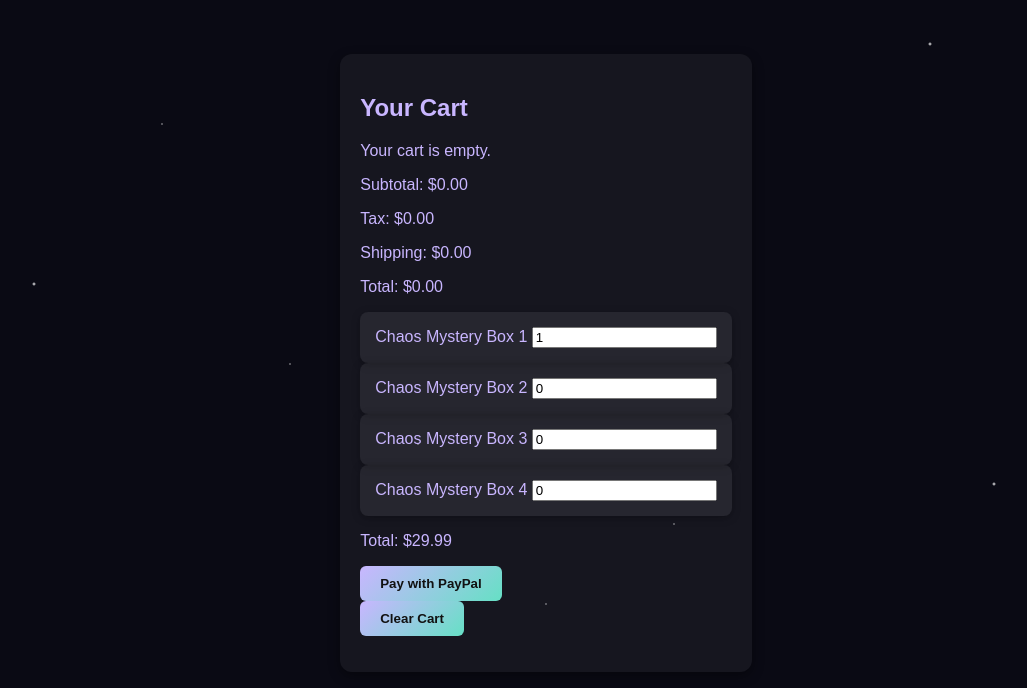
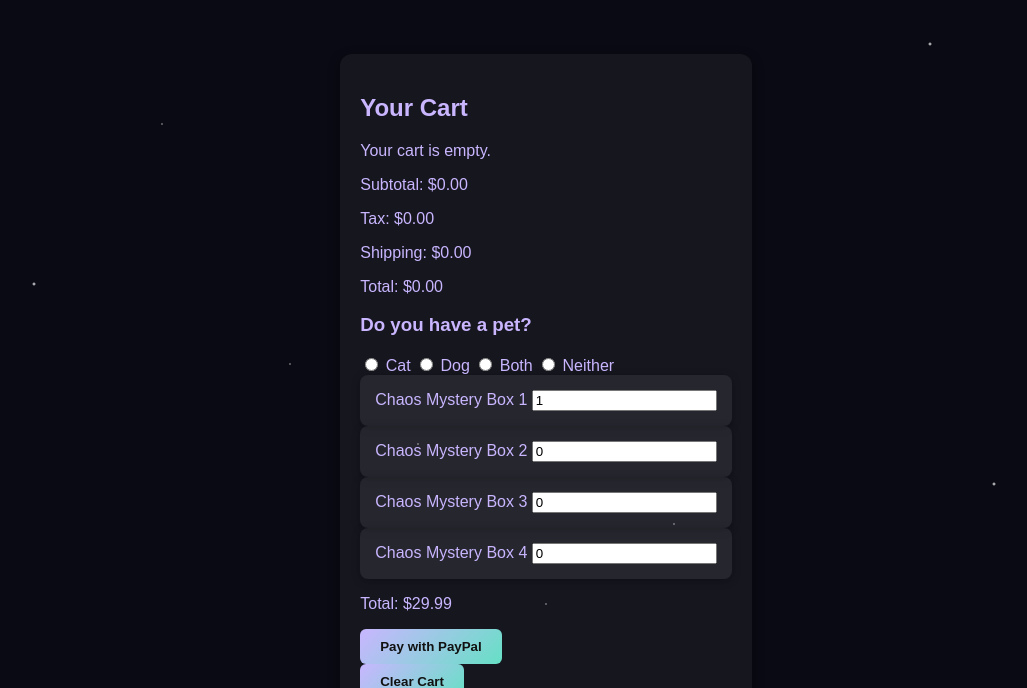
Before and after one commit to deezy2neasy/chaosmysteryboxes, a plain HTML site: page cart.html in a window 1280 px wide. Shown: the part 116-804 px from the top of the page, without its empty margins (94-1121 px from the left). Drawn offline with Linux system fonts and the light colour scheme.

Commit message:
Update cart.html

```diff
--- a/cart.html
+++ b/cart.html
@@ -30,6 +30,14 @@
   <p id="tax"></p>
   <p id="shipping"></p>
   <p id="total"></p>
+
+  <div id="petQuestion">
+    <h3>Do you have a pet?</h3>
+    <label><input type="radio" name="pet" value="cat"> Cat</label>
+    <label><input type="radio" name="pet" value="dog"> Dog</label>
+    <label><input type="radio" name="pet" value="both"> Both</label>
+    <label><input type="radio" name="pet" value="none"> Neither</label>
+  </div>
 
 <div id="cart">
   <div class="product" data-price="29.99">
```
